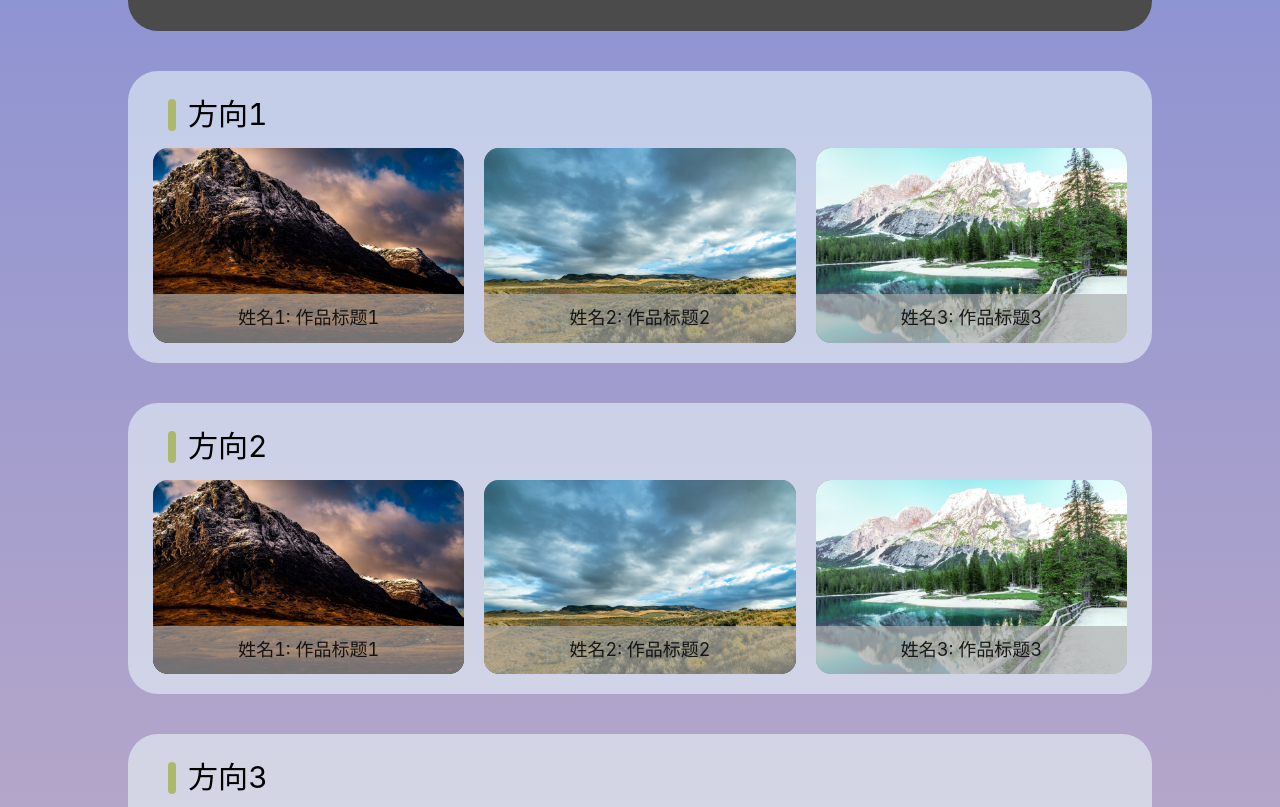
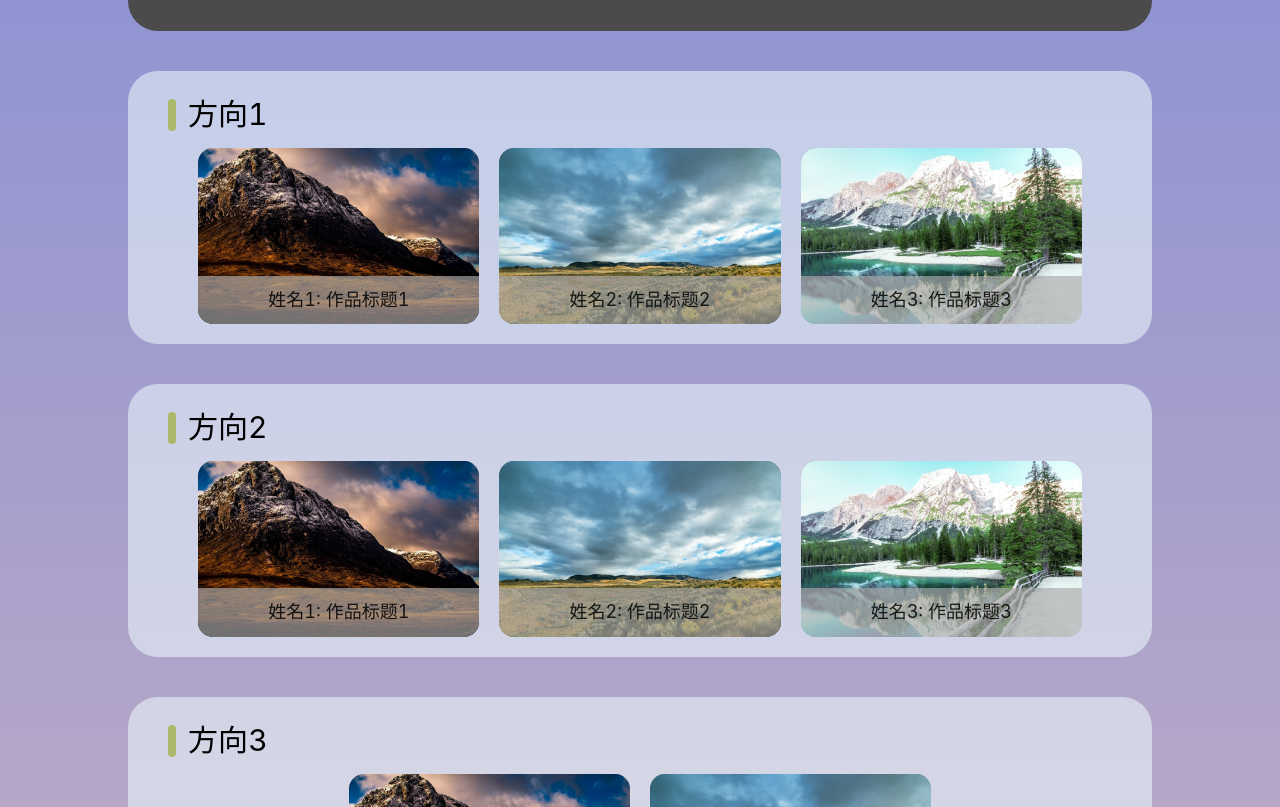
Before and after one commit to happyjohnchen/graduation-project-system, a React (Create React App) app: page /home in a window 1280 px wide. Shown: the part 813-1620 px from the top of the page. Built offline with nearby package versions, Linux system fonts and the light colour scheme.

Commit message:
优化卡片宽度

```diff
--- a/src/cards/Card/index.css
+++ b/src/cards/Card/index.css
@@ -3,7 +3,6 @@
     margin-left: 10px;
     margin-right: 10px;
     max-width: 30vw;
-    min-width: 250px;
     border-radius: 15px;
     background-color: #676767cc;
     position: relative;
--- a/src/cards/Direction/index.css
+++ b/src/cards/Direction/index.css
@@ -28,5 +28,5 @@
 
 .direction-card-inner {
     display: inline-table;
-    max-width: 33%;
+    max-width: 30%;
 }
```
